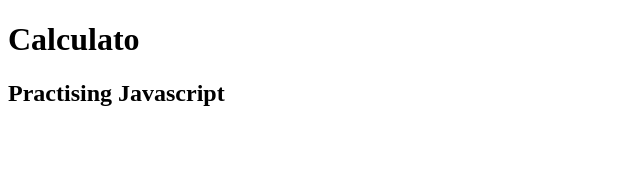
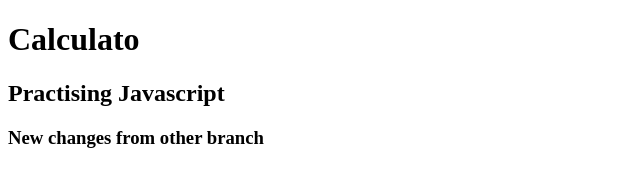
Before and after one commit to mohali2/calculator, a plain HTML site: page index.html in a window 1280 px wide. Shown: the whole page, without its empty margins (0-640 px from the left). Drawn offline with Linux system fonts and the light colour scheme.

Commit message:
new heading added

```diff
--- a/index.html
+++ b/index.html
@@ -9,5 +9,6 @@
 <body>
     <h1>Calculato</h1>
     <h2>Practising Javascript</h2>
+    <h3>New changes from other branch</h3>
 </body>
 </html>
```
